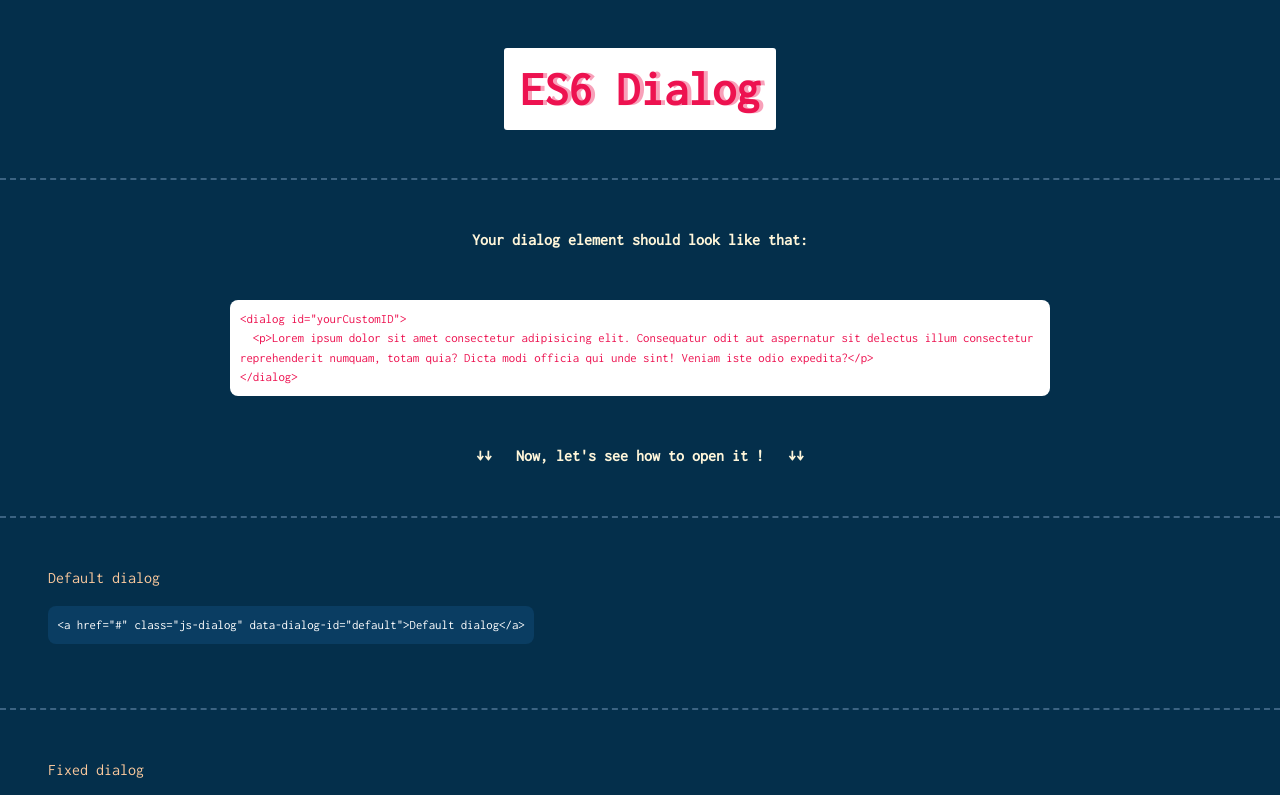
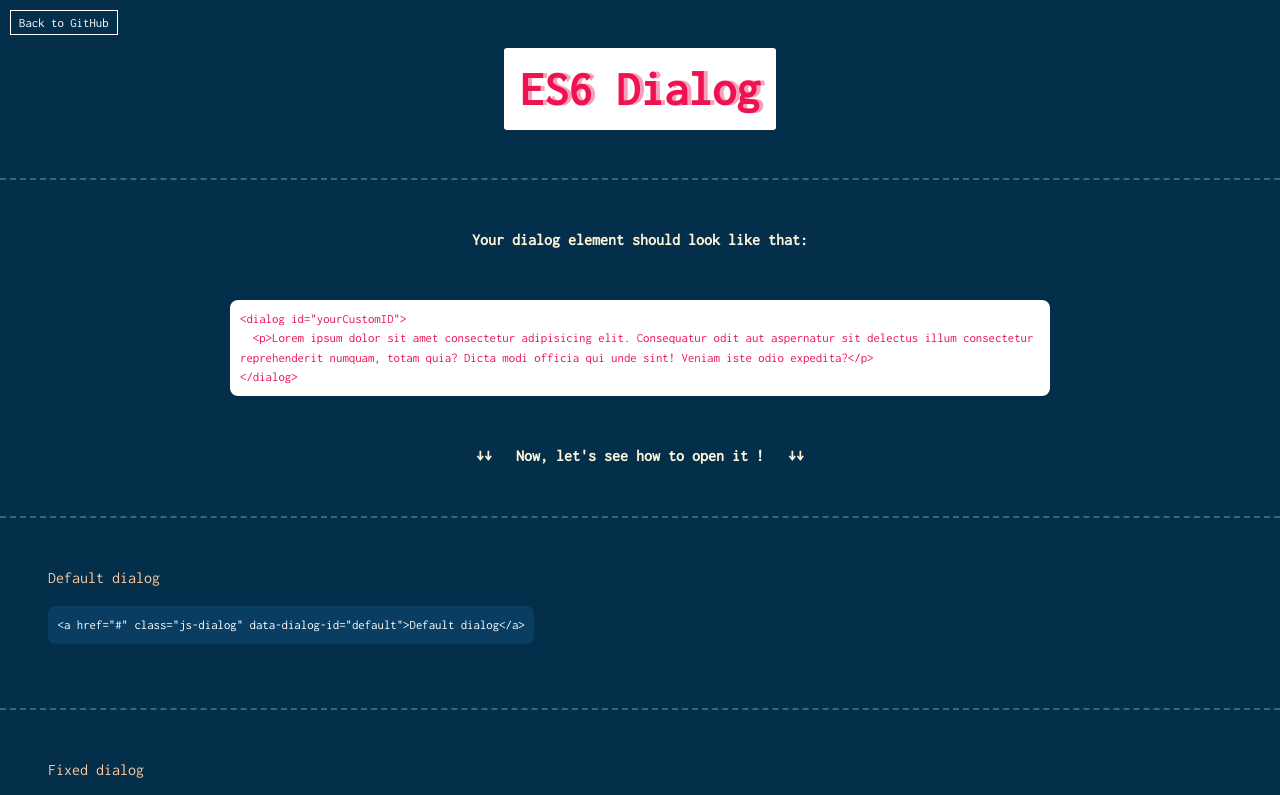
Before and after one commit to 0scrm/es6dialog, a website with bundled scripts: page index.html in a window 1280 px wide. Shown: the top 795 px of the page. Built offline with nearby package versions, Linux system fonts and the light colour scheme.

Commit message:
Add back to github link

```diff
--- a/index.html
+++ b/index.html
@@ -13,6 +13,7 @@
 </head>
 
 <body>
+<a href="https://github.com/oscar-marion/es6dialog" class="-back">Back to GitHub</a>
   <header>
     <h1>ES6 Dialog</h1>
   </header>
--- a/index.scss
+++ b/index.scss
@@ -1,21 +1,23 @@
-@import 'reset';
+@import "reset";
 /* Utilities */
-$size: (
-  s: 1rem,
+$size: (s: 1rem,
   m: 2rem,
-  l: 3rem
-);
+  l: 3rem);
 
-@each $name, $value in $size {
+@each $name,
+$value in $size {
   .u-margin-t-#{$name} {
     margin-top: $value;
   }
+
   .u-margin-l-#{$name} {
     margin-left: $value;
   }
+
   .u-margin-b-#{$name} {
     margin-bottom: $value;
   }
+
   .u-margin-r-#{$name} {
     margin-right: $value;
   }
@@ -25,12 +27,15 @@ $size: (
 .u-display-b {
   display: block;
 }
+
 .u-tac {
   text-align: center;
 }
+
 .u-bold {
   font-weight: bold;
 }
+
 .u-margin-t-m {
   margin-top: 2rem;
 }
@@ -43,9 +48,7 @@ body {
   background: #042f4b;
 }
 
-h1,
-h2,
-h3 {
+h1, h2, h3 {
   font-weight: bold;
 }
 
@@ -59,7 +62,7 @@ header {
   margin: 3rem auto;
   text-align: center;
   color: #ed1250;
-  text-shadow: 4px 0px 0px rgba(237, 18, 80, .4);
+  text-shadow: 4px 0 0 rgba(237, 18, 80, .4);
 
   h1 {
     display: inline-block;
@@ -71,21 +74,31 @@ header {
 
 section {
   padding: 3rem;
-  ;
   border-style: dashed;
   border-color: #3c6382;
   border-bottom-width: 2px;
+  ;
 }
 
-header+section {
+header + section {
   border-top-width: 2px;
 }
 
-a,
-a:active,
-a:visited {
+a, a:active, a:visited {
   text-decoration: none;
   color: #fbc99d;
+
+  &.-back {
+    font-size: .8rem;
+    position: fixed;
+    top: 5px;
+    left: 5px;
+    margin: 5px;
+    padding: 2px 8px;
+    color: #ffffff;
+    border: 1px solid #ffffff;
+    background: #042f4b;
+  }
 }
 
 a:hover {
@@ -97,13 +110,14 @@ code {
   display: inline-block;
   margin: 1rem 0;
   padding: .6rem;
+  text-align: left;
   color: #ffffff;
   border-radius: .5rem;
   background: #0a3d62;
-  text-align: left;
+
   &.highlight {
-    background-color: #fff;
+    max-width: 800px;
     color: #ed1250;
-    max-width: 800px;
+    background-color: #ffffff;
   }
 }
```
